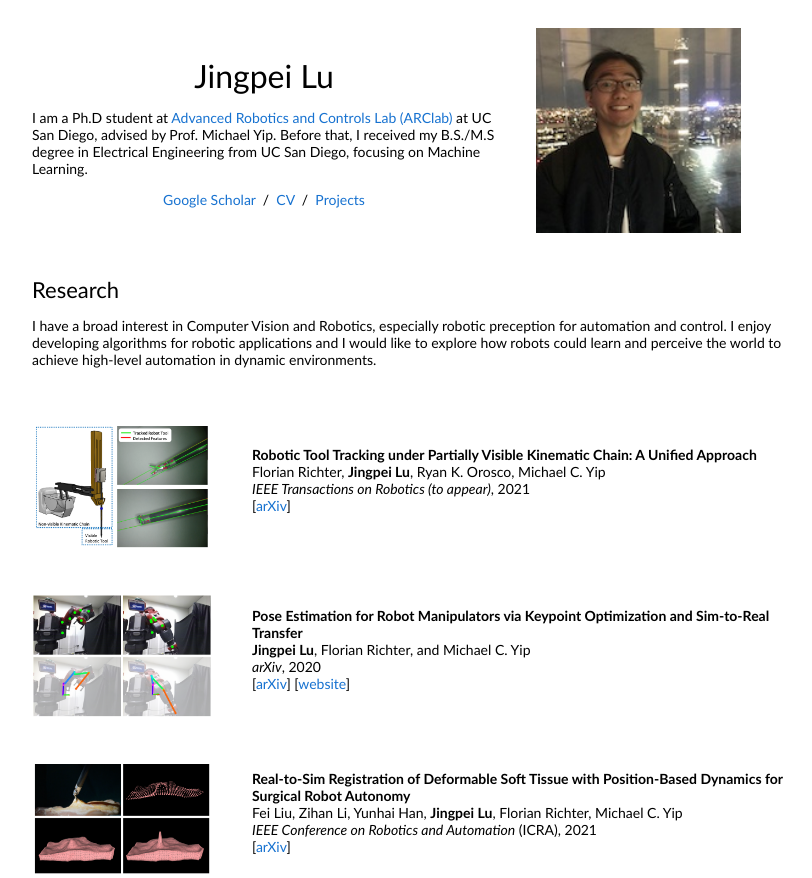
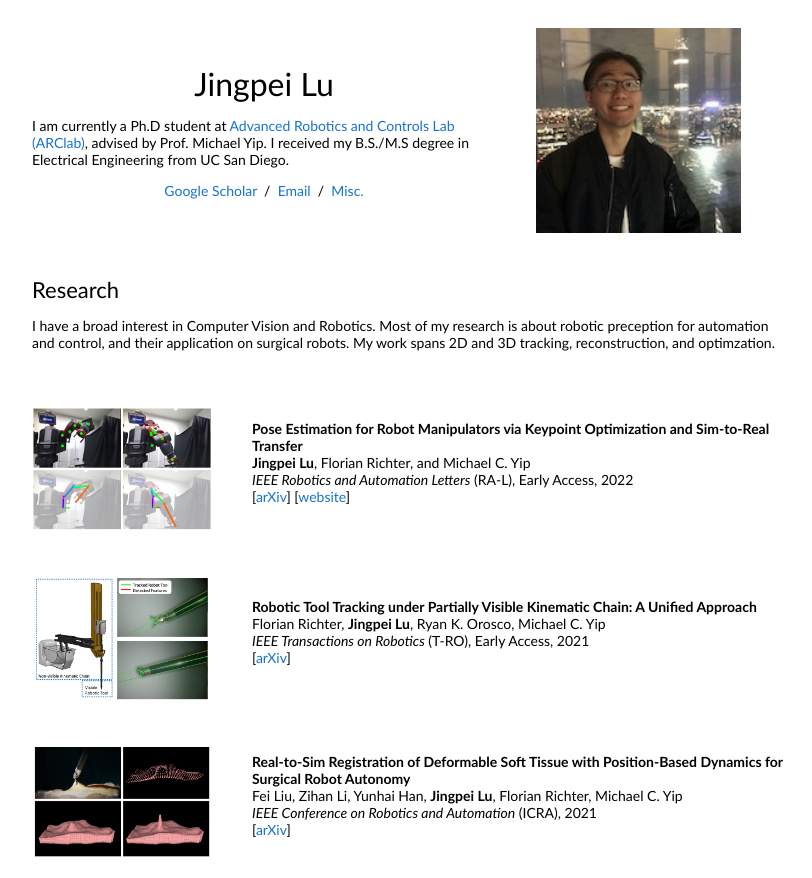
Before and after one commit to jingpeilu/jingpeilu.github.io, a plain HTML site: page index.html in a window 1280 px wide. Shown: the top 878 px of the page, without its empty margins (228-1040 px from the left). Drawn offline with Linux system fonts and the light colour scheme.

Commit message:
update 02192022

```diff
--- a/index.html
+++ b/index.html
@@ -29,13 +29,13 @@
               <p style="text-align:center">
                 <name>Jingpei Lu</name>
               </p>
-              <p>I am a Ph.D student at <a href="https://www.ucsdarclab.com/">Advanced Robotics and Controls Lab (ARClab)</a> at UC San Diego, advised by Prof. Michael Yip.
-                Before that, I received my B.S./M.S degree in Electrical Engineering from UC San Diego, focusing on Machine Learning.</p>
+              <p>I am currently a Ph.D student at <a href="https://www.ucsdarclab.com/">Advanced Robotics and Controls Lab (ARClab)</a>, advised by Prof. Michael Yip.
+                I received my B.S./M.S degree in Electrical Engineering from UC San Diego.</p>
 
               <p style="text-align:center">
                 <a href="https://scholar.google.com/citations?user=XjzwVdsAAAAJ&hl=en">Google Scholar</a> &nbsp/&nbsp
-                <a href="CV_Jingpei.pdf">CV</a> &nbsp/&nbsp
-                <a href="project.html">Projects</a>
+                <a href="mailto:jil360@ucsd.edu">Email</a> &nbsp/&nbsp
+                <a href="project.html">Misc.</a>
             </td>
             <td style="padding:2.5%;width:40%;max-width:40%">
               <img style="width:80%;max-width:80%" alt="profile photo" src="images/jingpei.jpg" class="hoverZoomLink"></a>
@@ -46,8 +46,8 @@
             <tr>
             <td style="padding:20px;width:100%;vertical-align:middle">
               <heading>Research</heading>
-              <p> I have a broad interest in Computer Vision and Robotics, especially robotic preception for automation and control.
-                I enjoy developing algorithms for robotic applications and I would like to explore how robots could learn and perceive the world to achieve high-level automation in dynamic environments.
+              <p> I have a broad interest in Computer Vision and Robotics. Most of my research is about robotic preception for automation and control, and their application on surgical robots.
+                  My work spans 2D and 3D tracking, reconstruction, and optimzation.
               </p>
             </td>
           </tr>
@@ -55,6 +55,24 @@
 
         <table style="width:100%;border:0px;border-spacing:0px;border-collapse:separate;margin-right:auto;margin-left:auto;"><tbody>
 
+
+            <tr>
+                <td style="padding:20px;width:25%;vertical-align:middle">
+                      <img src='images/baxter.png' width="180">
+                </td>
+                <td style="padding:20px;width:75%;vertical-align:middle">
+                    <papertitle>Pose Estimation for Robot Manipulators via Keypoint Optimization and Sim-to-Real Transfer
+                    </papertitle>
+                  </a>
+                  <br>
+                  <b>Jingpei Lu</b>, Florian Richter, and Michael C. Yip
+                  <br>
+                  <i>IEEE Robotics and Automation Letters</i> (RA-L), Early Access, 2022
+                  <br>
+                  [<a href="https://arxiv.org/abs/2010.08054">arXiv</a>] [<a href="https://sites.google.com/ucsd.edu/keypoint-optimization/home">website</a>]
+                  <p></p>
+                </td>
+              </tr>
 
 
             <tr>
@@ -67,27 +85,9 @@
                   <br>
                   Florian Richter, <b>Jingpei Lu</b>, Ryan K. Orosco, Michael C. Yip
                   <br>
-                  <em>IEEE Transactions on Robotics (to appear)</em>, 2021
+                  <em>IEEE Transactions on Robotics</em> (T-RO), Early Access, 2021
                   <br>
                   [<a href="https://arxiv.org/abs/2102.06235">arXiv</a>]
-                  <p></p>
-                </td>
-              </tr>
-
-              <tr>
-                <td style="padding:20px;width:25%;vertical-align:middle">
-                      <img src='images/baxter.png' width="180">
-                </td>
-                <td style="padding:20px;width:75%;vertical-align:middle">
-                    <papertitle>Pose Estimation for Robot Manipulators via Keypoint Optimization and Sim-to-Real Transfer
-                    </papertitle>
-                  </a>
-                  <br>
-                  <b>Jingpei Lu</b>, Florian Richter, and Michael C. Yip
-                  <br>
-            <em>arXiv</em>, 2020
-                  <br>
-                  [<a href="https://arxiv.org/abs/2010.08054">arXiv</a>] [<a href="https://sites.google.com/ucsd.edu/keypoint-optimization/home">website</a>]
                   <p></p>
                 </td>
               </tr>
@@ -138,7 +138,7 @@
               <br>
               Yang Li*, Florian Richter*, <b>Jingpei Lu</b>, Emily K. Funk, Ryan K. Orosco, Jianke Zhu, and Michael C. Yip (* Equal contributions)
               <br>
-              <i>IEEE Robotics and Automation Letters</i> (RA-L), vol. 5, no. 2, pp. 2294-2301, April 2020.<br />
+              <i>IEEE Robotics and Automation Letters</i> (RA-L), vol. 5, no. 2, pp. 2294-2301, April 2020
               <br>
               [<a href="https://arxiv.org/abs/1909.05405">arXiv</a>] [<a href="https://sites.google.com/ucsd.edu/super-framework/home">website</a>]
               <p></p>
```
Also changed, not shown: project.html (+0 -1 lines), 1 other file.
